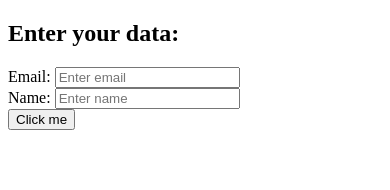
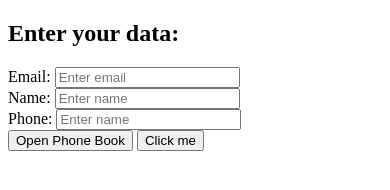
Before and after one commit to anklimovets/anklimovets.github.io, a plain HTML site: page index.html in a window 390 px wide. Drawn offline with Linux system fonts and the light colour scheme.

Commit message:
add open phone book button

```diff
--- a/index.html
+++ b/index.html
@@ -12,6 +12,9 @@
               };
               window.webkit.messageHandlers.observer.postMessage(message);
           }
+        function openPhoneBook() {
+            window.webkit.messageHandlers.observer.postMessage("openPhoneBook");
+        }
       </script>
   </head>
   <body>
@@ -25,6 +28,11 @@
           <label for="name">Name:</label>
           <input type="value" id="name" placeholder="Enter name" name="name">
         </div>
+        <div>
+          <label for="name">Phone:</label>
+          <input type="value" id="name" placeholder="Enter name" name="name">
+        </div>
+        <button onclick="openPhoneBook()">Open Phone Book</button>
         <button onclick="submitForm()">Click me</button>
     </div>
   </body>
```
Also changed, not shown: 1 other file.
